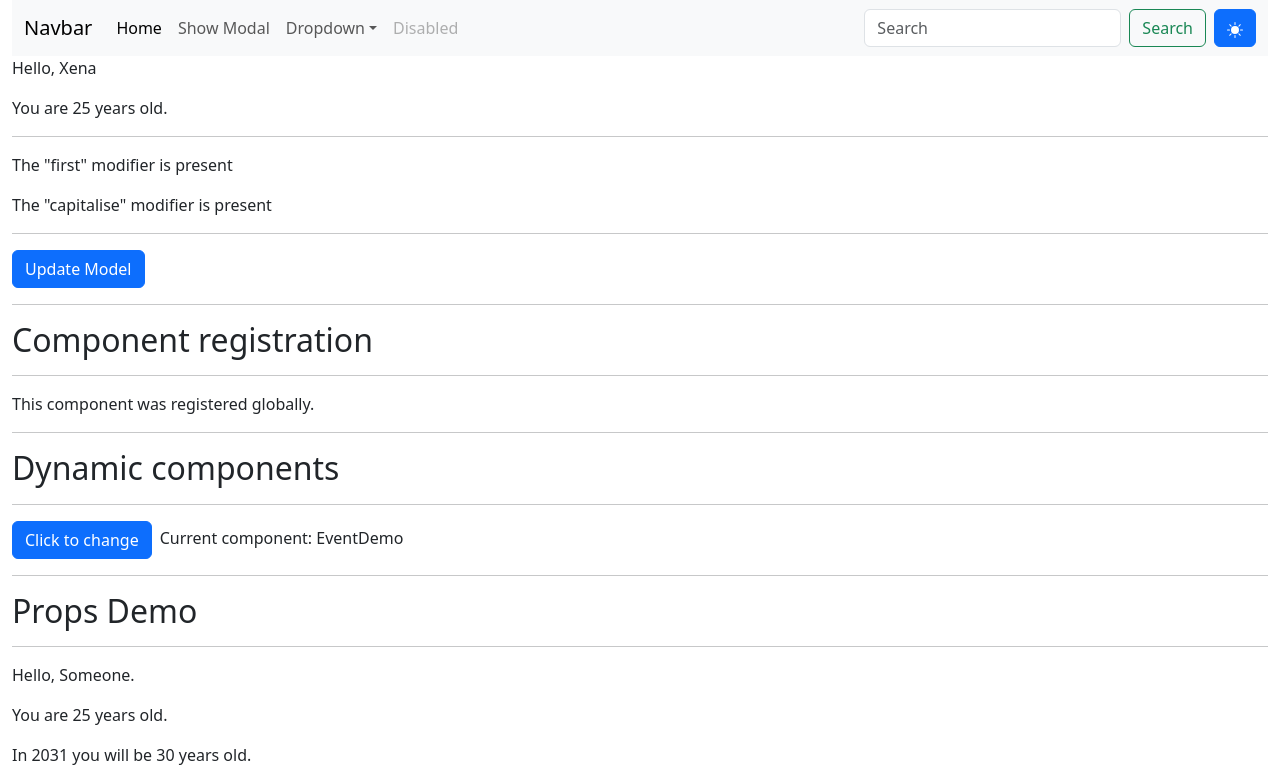
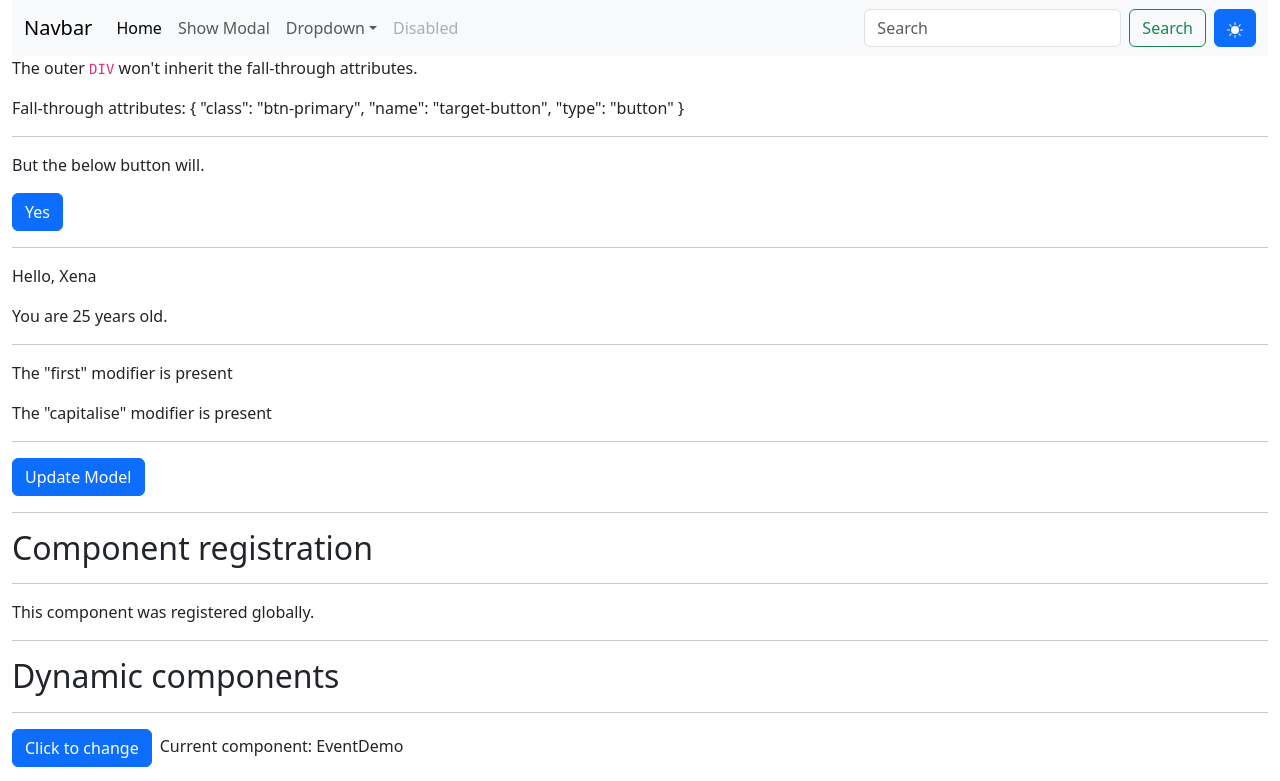
Before and after one commit to FlameWolf/vue-project, a Vue app: page / in a window 1280 px wide. Shown: the top 781 px of the page. Built offline with nearby package versions, Linux system fonts and the light colour scheme.

Commit message:
Add fall-through attributes demo component

```diff
--- a/src/App.vue
+++ b/src/App.vue
@@ -3,6 +3,7 @@
 	import { ref } from "vue";
 	import { emptyString } from "@/constants/common";
 	import Navbar from "@/components/Navbar.vue";
+	import FallThroughAttrsDemo from "@/components/FallThroughAttrsDemo.vue";
 	import VModelDemo from "@/components/VModelDemo.vue";
 	import DynamicDemo from "@/components/DynamicDemo.vue";
 	import SlotDemo from "@/components/SlotDemo.vue";
@@ -36,6 +37,7 @@
 </script>
 <template>
 	<Navbar/>
+	<FallThroughAttrsDemo class="btn-primary" name="target-button" type="button"/>
 	<VModelDemo v-model.first.capitalise="demoProps"/>
 	<RegistrationDemo/>
 	<DynamicDemo/>
--- /dev/null
+++ b/src/components/FallThroughAttrsDemo.vue
@@ -0,0 +1,18 @@
+<script setup lang="ts">
+import { useAttrs } from "vue";
+
+defineOptions({
+	inheritAttrs: false
+});
+const attrs = useAttrs();
+</script>
+<template>
+	<div>
+		<p>The outer <code>DIV</code> won't inherit the fall-through attributes.</p>
+		<p>Fall-through attributes: {{ attrs }}</p>
+		<hr/>
+		<p>But the below button will.</p>
+		<button class="btn" v-bind="attrs">Yes</button>
+		<hr/>
+	</div>
+</template>
```
